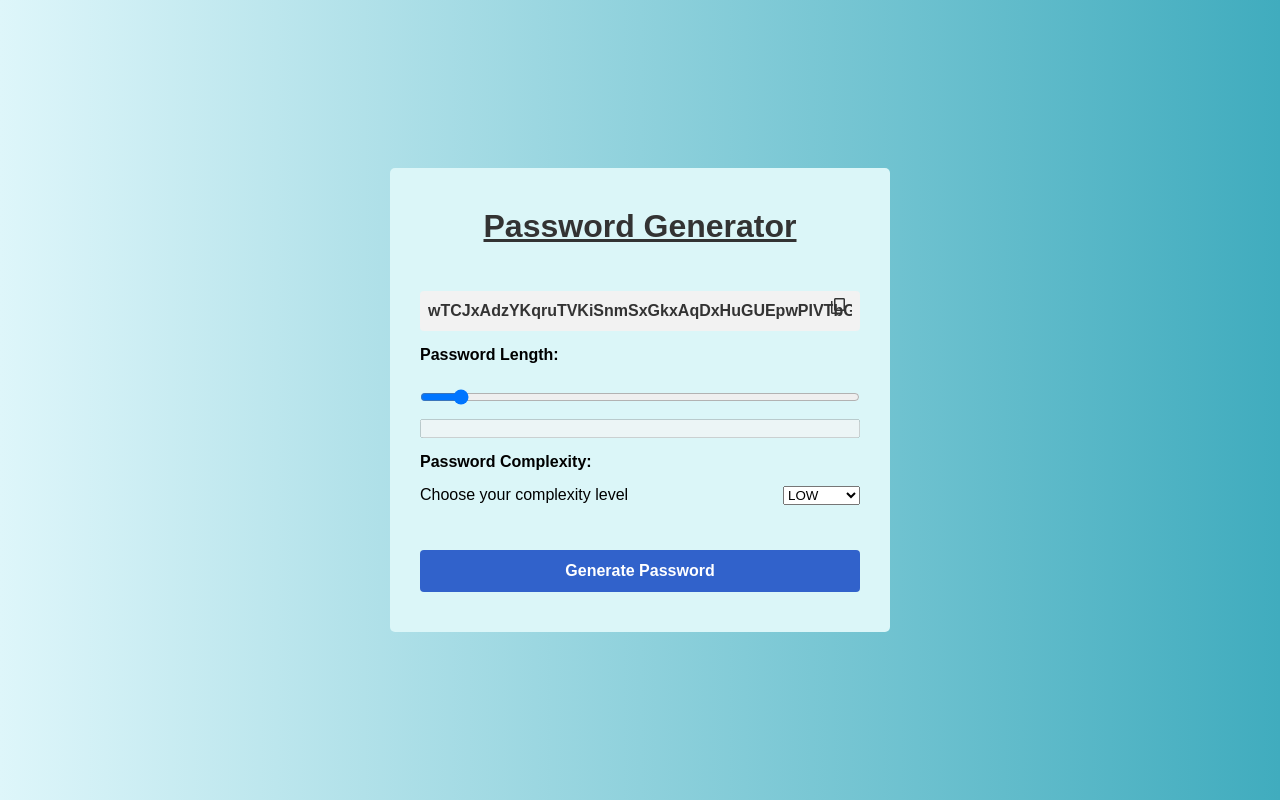
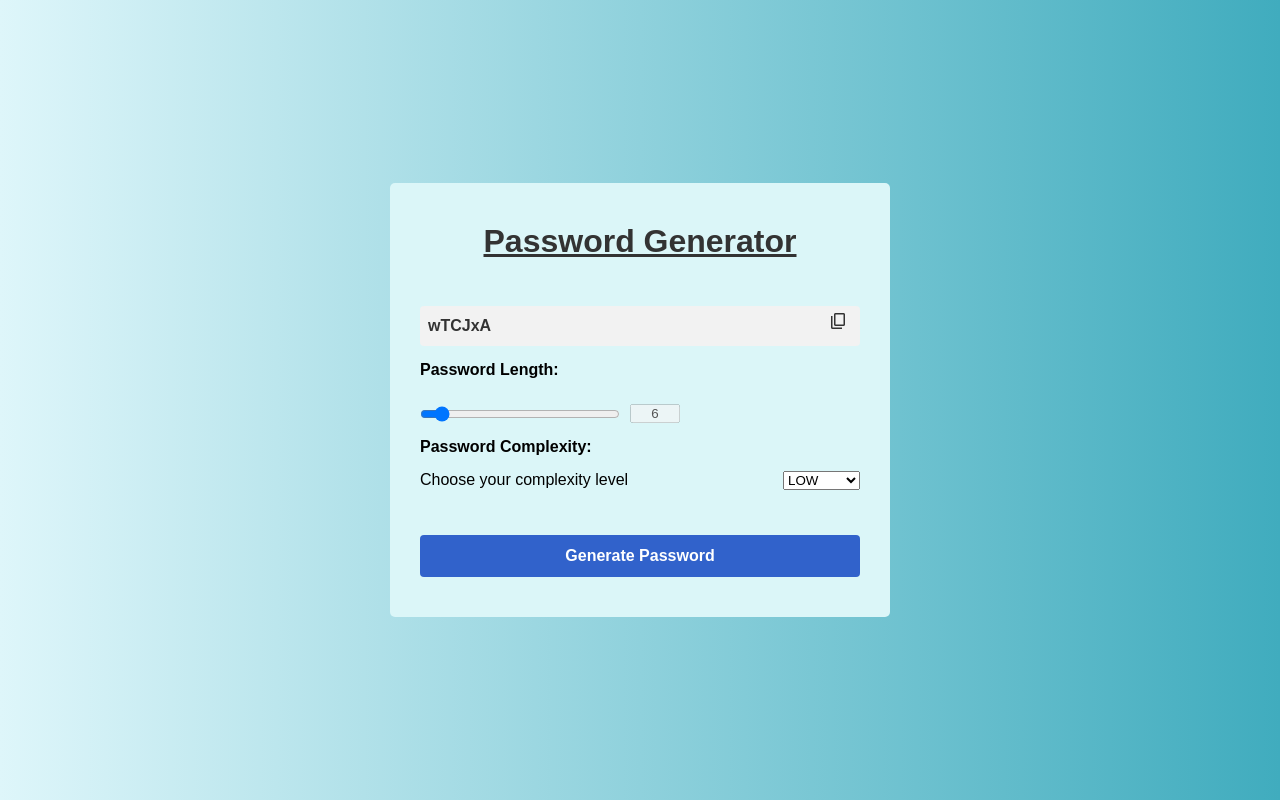
Before and after one commit to ThaboChauke/Password_Generators, a plain HTML site: page javaScript-password_generator/index.html in a window 1280 px wide. Both pictures are taken after a click on the button "Generate Password". Drawn offline with nearby package versions, Linux system fonts and the light colour scheme.

Commit message:
fix: generating the right password length, design: move number display next to slider

```diff
--- a/javaScript-password_generator/index.html
+++ b/javaScript-password_generator/index.html
@@ -17,9 +17,12 @@
         <div class="row">
             <p>Password Length:</p>
         </div>
-        <div class="pass-Indicator" class="passIndicator">
-            <input type="range" min="4" max="30" value="6" step="1" id="inputSlider" onchange="updateSliderInput(this.value)">
-            <input type="text" id="textInput" value="" disabled>
+        <div class="pass-Indicator">
+            <!-- Wrap the slider and textbox in a new div -->
+            <div class="slider-container">
+                <input type="range" min="4" max="30" value="6" step="1" id="inputSlider" onchange="updateSliderInput(this.value)">
+                <input type="text" id="textInput" value="6" disabled>
+            </div>
             <div class="row">
                 <p>Password Complexity: </p>
             </div>
--- a/javaScript-password_generator/script.js
+++ b/javaScript-password_generator/script.js
@@ -1,6 +1,3 @@
-let passwordLength = document.getElementById("inputSlider").value;
-let complexity = document.getElementById("complexity").value;
-let showPassword = document.getElementById("passBox");
 let numbers = "0123456789";
 let password = ""
 
@@ -9,37 +6,40 @@ const lowercase_alpha = "abcdefghijklmnopqrstuvwxyz";
 
 const delimiters = ",; \t|:-_/$\\~@#^&%*()[]{}";
 
-
 let low = capital_alpha + lowercase_alpha;
 let medium = lowercase_alpha + capital_alpha + numbers;
 let high = lowercase_alpha + capital_alpha + numbers + delimiters;
 
 
 function generatePassword() {
+    let passwordLength = parseInt(document.getElementById("inputSlider").value);
+    let complexity = document.getElementById("complexity").value;
+    let showPassword = document.getElementById("passBox");
+
     password = "";
 
     if (complexity === "LOW") {
-        for (let item = 0; item < passwordLength +  1; item++) {
-            let index = Math.floor(Math.random() * low.length)
-            password += low.charAt(index)
-            showPassword.value = password
+        for (let item = 0; item < passwordLength; item++) {
+            let index = Math.floor(Math.random() * low.length);
+            password += low.charAt(index);
         }
 
-    } else if (complexity === "MEDIUM" ) {
-        for (let item = 0; item < passwordLength + 1; item++) {
-            let index = Math.floor(Math.random() * medium.length)
-            password += medium.charAt(index)
+    } else if (complexity === "MEDIUM") {
+        for (let item = 0; item < passwordLength; item++) {
+            let index = Math.floor(Math.random() * medium.length);
+            password += medium.charAt(index);
         }
 
-    } else  {
-        for (let item = 0; item < passwordLength + 1; item++) {
-            let index = Math.floor(Math.random() * high.length)
-            password += high.charAt(index)
+    } else {
+        for (let item = 0; item < passwordLength; item++) {
+            let index = Math.floor(Math.random() * high.length);
+            password += high.charAt(index);
         }
+    }
 
-    }
-    // showPassword.value = password
-};
+    showPassword.value = password;
+}
+
 
 function updateSliderInput(val) {
     document.getElementById("textInput").value = val
--- a/javaScript-password_generator/style.css
+++ b/javaScript-password_generator/style.css
@@ -89,3 +89,21 @@ input {
     width: 100%;
     margin-top: 10px;
 }
+
+/* Add styles to align the slider and textbox horizontally */
+.slider-container {
+    display: flex;
+    align-items: center;
+    gap: 10px; /* Add space between the slider and the textbox */
+}
+
+/* Optional: adjust the width of the slider */
+#inputSlider {
+    width: 200px; /* Adjust the width as needed */
+}
+
+/* Adjust the width of the textbox */
+#textInput {
+    width: 50px; /* Set the desired width of the textbox */
+    text-align: center; /* Center the text inside the textbox */
+}
```
